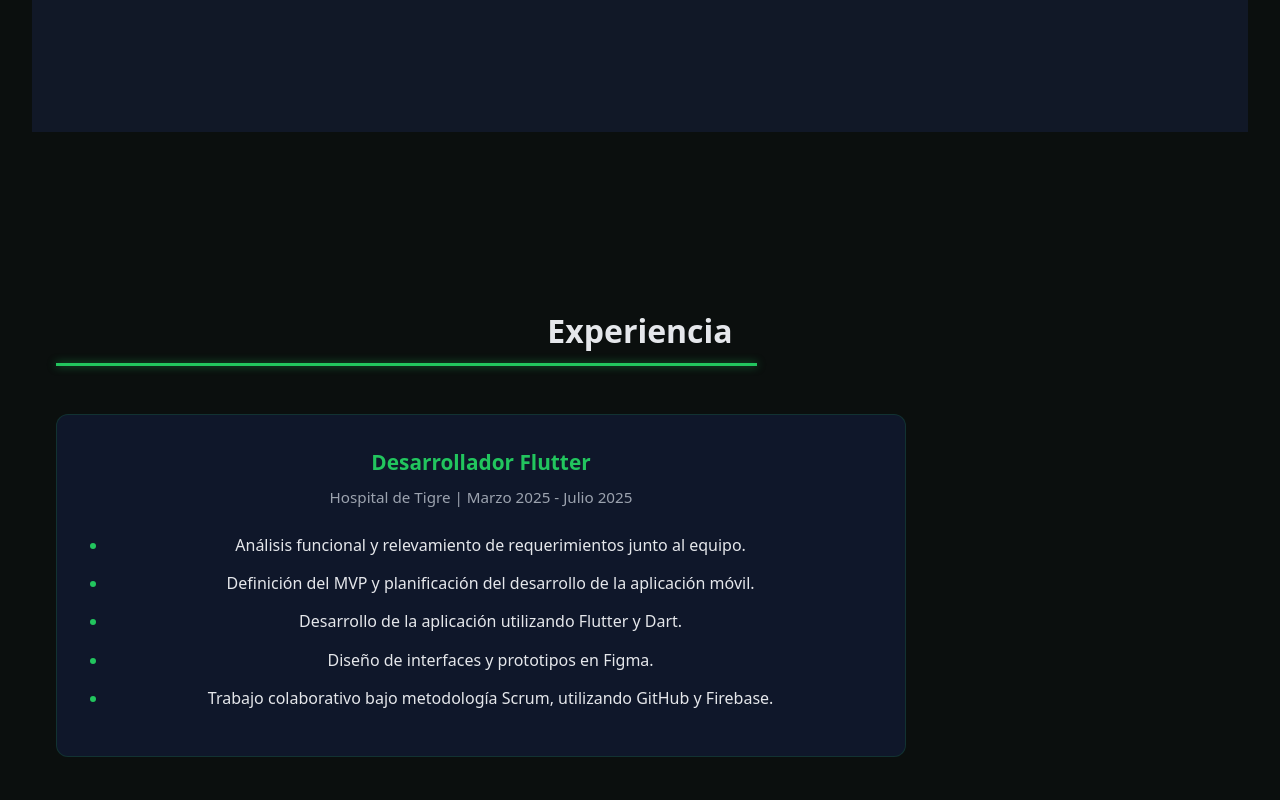
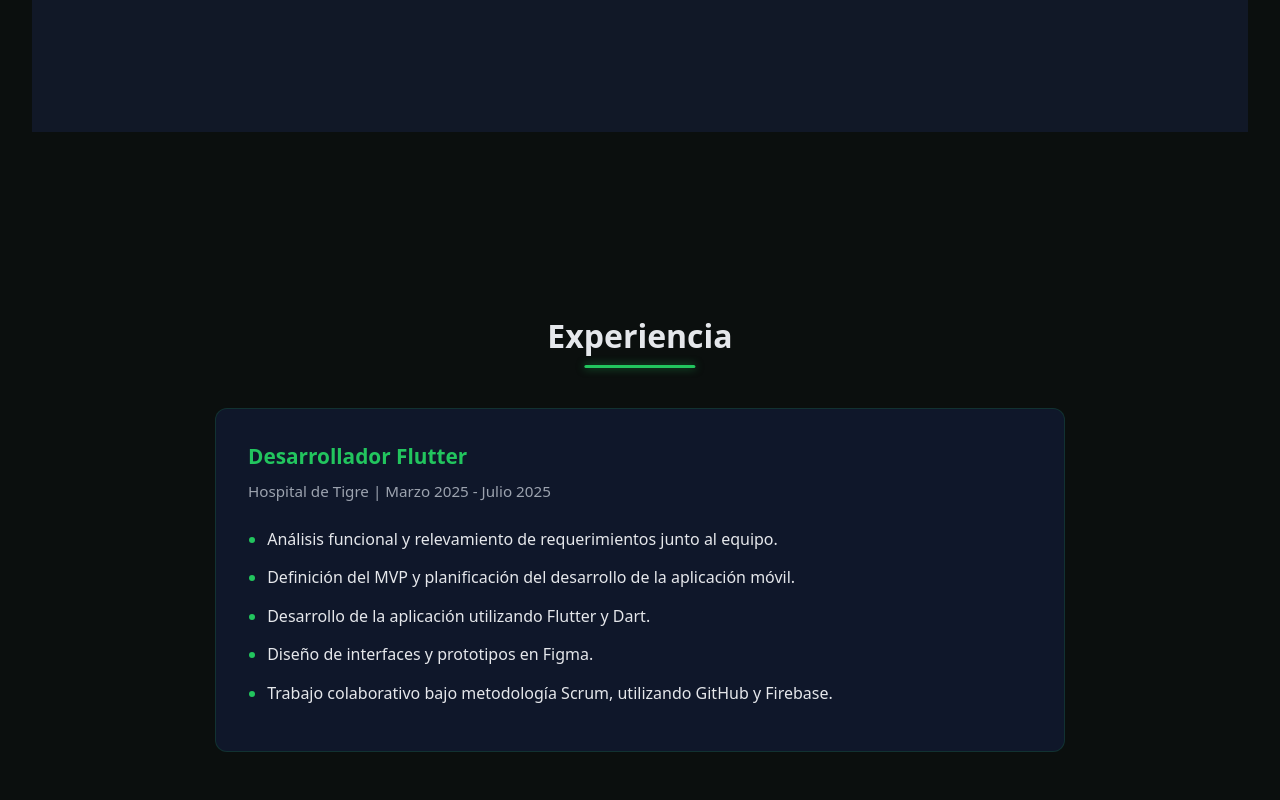
Before and after one commit to Mariano18014/cv-repository, a React (Vite) app: page / in a window 1280 px wide. Shown: the part 1500-2300 px from the top of the page. Built offline with nearby package versions, Linux system fonts and the light colour scheme.

Commit message:
Arreglo estilos de la clase Experience.

```diff
--- a/src/styles/Experience.css
+++ b/src/styles/Experience.css
@@ -6,9 +6,12 @@
   display: flex;
   flex-direction: column;
   justify-content: center;
+  align-items: center;
 
   background-color: #0b0f0e;
   color: #e5e7eb;
+
+  text-align: center;
 }
 
 #experience h2 {
@@ -21,14 +24,18 @@
 }
 
 #experience h2::after {
-  content: '';
-  display: block;
+  content: "";
+  position: absolute;
+  left: 50%;
+  bottom: -8px;
+  transform: translateX(-50%);
+
   width: 60%;
   height: 3px;
-  margin-top: 8px;
 
   background-color: #22c55e;
   box-shadow: 0 0 8px rgba(34, 197, 94, 0.6);
+  border-radius: 2px;
 }
 
 #experience article {
@@ -39,6 +46,10 @@
   border: 1px solid rgba(34, 197, 94, 0.15);
 
   max-width: 850px;
+  width: 100%;
+  margin: 0 auto;
+
+  text-align: left;
 
   transition: transform 0.3s ease, box-shadow 0.3s ease;
 }
```
